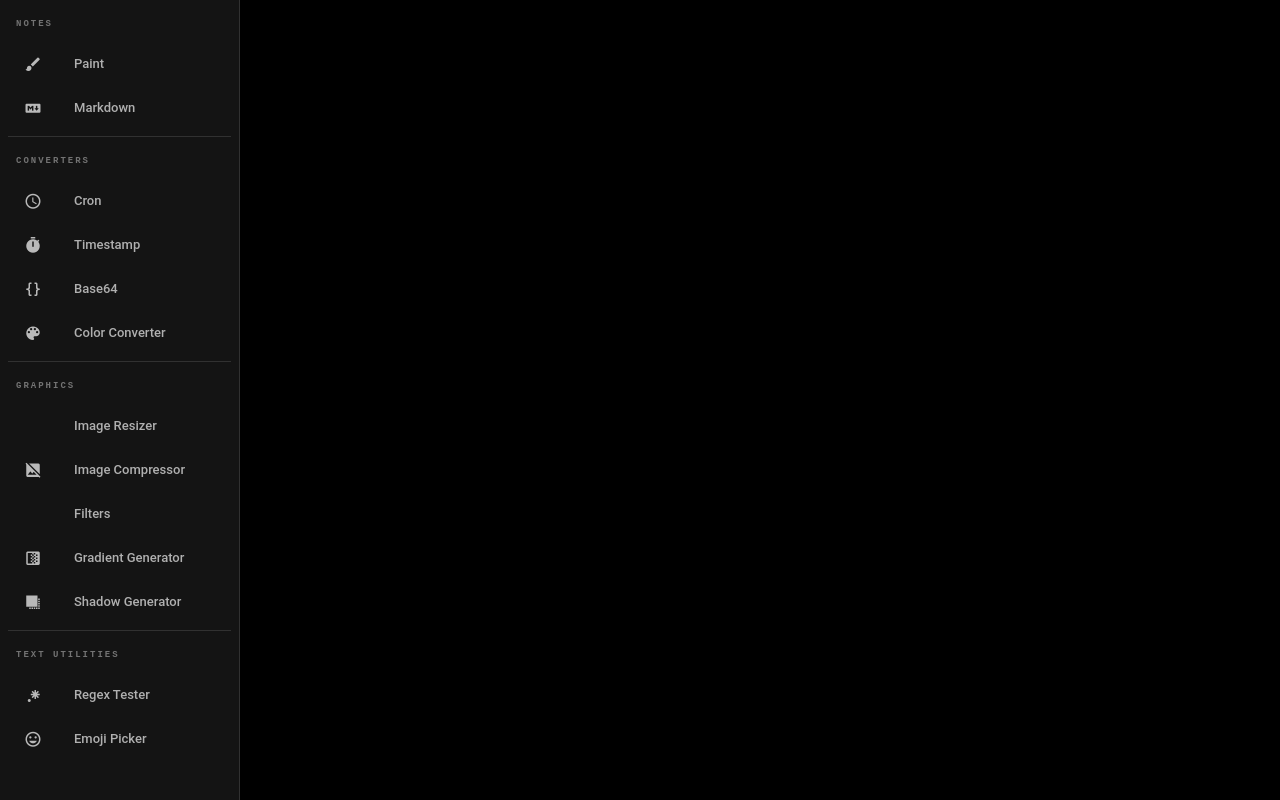
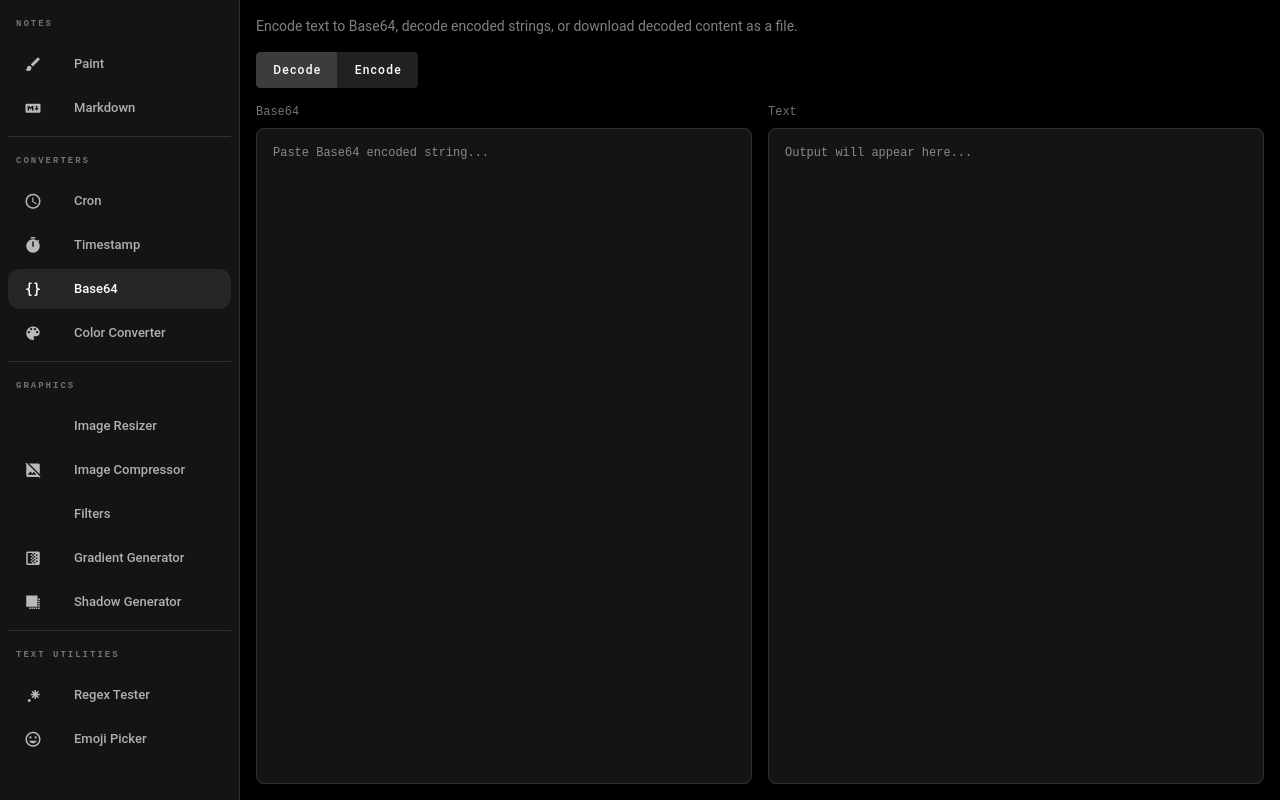
Before and after one commit to muzakon/tools, a Nuxt app: page /converters/base64 in a window 1280 px wide. Built offline with nearby package versions, Linux system fonts and the light colour scheme.

Commit message:
feat: base64 converter added

```diff
--- /dev/null
+++ b/app/composables/useBase64.ts
@@ -0,0 +1,62 @@
+export function useBase64() {
+  const input = ref("");
+  const mode = ref(0); // 0 = Decode, 1 = Encode
+
+  const output = computed(() => {
+    const text = input.value;
+    if (!text) return "";
+
+    if (mode.value === 1) {
+      // Encode
+      try {
+        return btoa(
+          new TextEncoder()
+            .encode(text)
+            .reduce((acc, byte) => acc + String.fromCharCode(byte), "")
+        );
+      } catch {
+        return "";
+      }
+    }
+
+    // Decode
+    try {
+      const binary = atob(text.trim());
+      const bytes = Uint8Array.from(binary, (c) => c.charCodeAt(0));
+      return new TextDecoder("utf-8", { fatal: true }).decode(bytes);
+    } catch {
+      return "";
+    }
+  });
+
+  const hasError = computed(() => {
+    if (!input.value) return false;
+    if (mode.value === 0) {
+      try {
+        atob(input.value.trim());
+        return false;
+      } catch {
+        return true;
+      }
+    }
+    return false;
+  });
+
+  const errorMessage = computed(() => {
+    if (!hasError.value) return "";
+    return "Invalid Base64 string. Please check your input.";
+  });
+
+  const inputLabel = computed(() => (mode.value === 0 ? "Base64" : "Text"));
+  const outputLabel = computed(() => (mode.value === 0 ? "Text" : "Base64"));
+
+  return {
+    input,
+    mode,
+    output,
+    hasError,
+    errorMessage,
+    inputLabel,
+    outputLabel,
+  };
+}
--- /dev/null
+++ b/app/pages/converters/base64.vue
@@ -0,0 +1,62 @@
+<template>
+  <div class="h-screen flex flex-col !p-4 gap-4">
+    <div class="text-sm text-white/50 shrink-0">
+      Encode text to Base64, decode encoded strings, or download
+      decoded content as a file.
+    </div>
+
+    <v-btn-toggle density="compact" v-model="mode" class="shrink-0">
+      <v-btn>
+        <div class="text-xs" style="text-transform: none;">Decode</div>
+      </v-btn>
+      <v-btn>
+        <div class="text-xs" style="text-transform: none;">Encode</div>
+      </v-btn>
+    </v-btn-toggle>
+
+    <div class="flex-1 min-h-0 grid grid-rows-2 lg:grid-rows-1 lg:grid-cols-2">
+      <div class="flex flex-col min-h-0 overflow-hidden lg:!pr-2">
+        <label class="text-xs !mb-2 font-medium text-neutral-500 mono shrink-0">
+          {{ inputLabel }}
+        </label>
+
+        <div
+          class="relative flex-1 min-h-0 border overflow-hidden rounded-lg"
+          :class="hasError ? 'bg-red-500/[8%] border-red-500/40' : 'bg-white/[8%] border-white/10'"
+        >
+          <textarea
+            v-model="input"
+            class="absolute inset-0 !p-3 lg:!p-4 !text-xs mono outline-none !resize-none bg-transparent"
+            spellcheck="false"
+            :placeholder="mode === 0 ? 'Paste Base64 encoded string...' : 'Enter text to encode...'"
+          />
+        </div>
+        <div v-if="hasError" class="text-xs text-red-400 !mt-1">{{ errorMessage }}</div>
+      </div>
+
+      <!-- Output -->
+      <div class="flex flex-col min-h-0 overflow-hidden lg:!pl-2">
+        <label class="text-xs !mb-2 font-medium text-neutral-500 mono shrink-0">
+          {{ outputLabel }}
+        </label>
+
+        <div
+          class="relative flex-1 min-h-0 bg-white/[8%] border border-white/10 overflow-hidden rounded-lg"
+        >
+          <textarea
+            :value="output"
+            readonly
+            class="absolute inset-0 !p-3 lg:!p-4 !text-xs mono outline-none !resize-none bg-transparent"
+            :placeholder="hasError ? '' : 'Output will appear here...'"
+          />
+        </div>
+      </div>
+
+    </div>
+  </div>
+</template>
+
+
+<script lang="ts" setup>
+const { input, mode, output, hasError, errorMessage, inputLabel, outputLabel } = useBase64();
+</script>
--- a/app/pages/notes/markdown.vue
+++ b/app/pages/notes/markdown.vue
@@ -31,7 +31,6 @@
           v-html="renderedHtml"
         />
       </div>
-
     </div>
   </div>
 </template>
```
